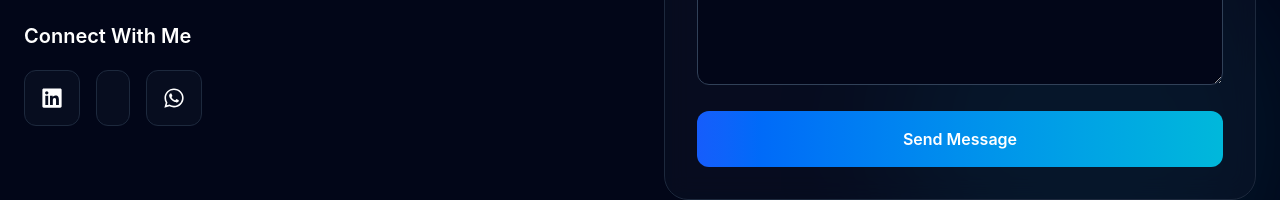
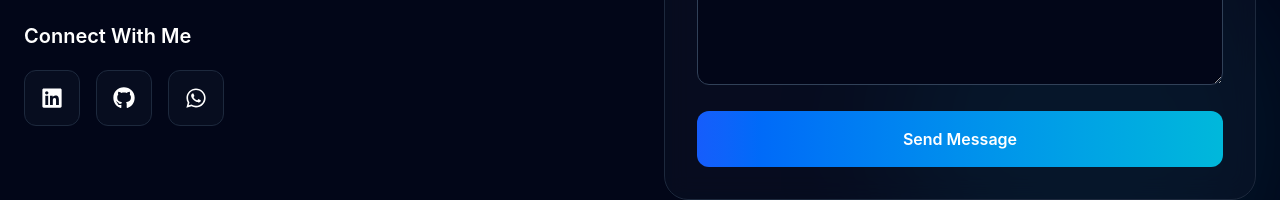
Before and after one commit to JimmySaf/Jimmysaf-Portfolio, a React (Vite) app: page / in a window 1280 px wide. Shown: the part 6936-7136 px from the top of the page. Built offline with nearby package versions, Linux system fonts and the light colour scheme; no server answers.

Commit message:
Updated connect detials

```diff
--- a/index.html
+++ b/index.html
@@ -9,6 +9,7 @@
   <meta
     name="google-site-verification"
     content="pMR3EPQmqj6gLY-7f9PqVZZlwToDNcuVSXE-RynGNlY"
+
   />
 
   <!-- Responsive Design -->
@@ -19,7 +20,7 @@
 
   <!-- Primary SEO -->
   <title>
-    Jimmy Safari | Software Engineer, Frontend Developer & ICT Professional
+    Jimmysaf | Software Engineer | Freelancer | Founder & ICT Professional
   </title>
 
   <meta
--- a/src/components/Contact.tsx
+++ b/src/components/Contact.tsx
@@ -7,6 +7,7 @@ FaPhoneAlt,
 FaWhatsapp,
 FaLinkedin,
 FaMapMarkerAlt,
+FaGithub,
 } from "react-icons/fa";
 
 console.log(import.meta.env.VITE_EMAILJS_SERVICE_ID);
@@ -194,10 +195,12 @@ return ( <section
 </a>
 
             <a
-              href="#"
+              href="https://github.com/JimmySaf"
+              target="_blank"
+              rel="noreferrer"
               className="rounded-xl border border-slate-800 bg-slate-900/40 p-4 transition hover:border-blue-500"
             >
-
+            <FaGithub size={22} />
             </a>
 
             <a
```
